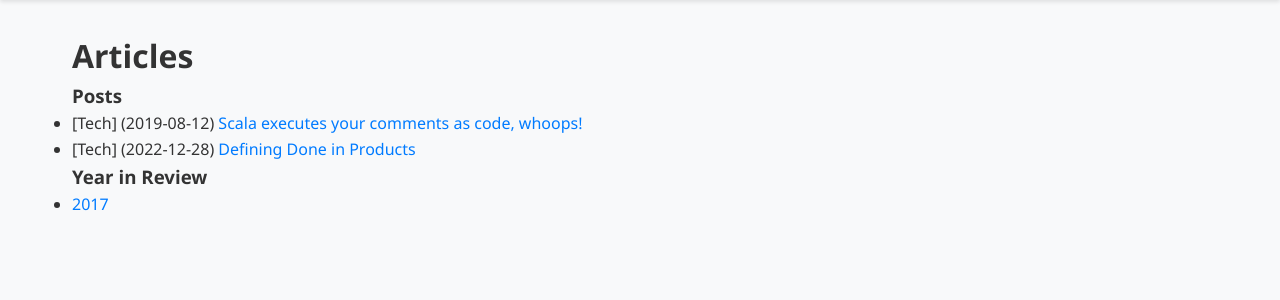
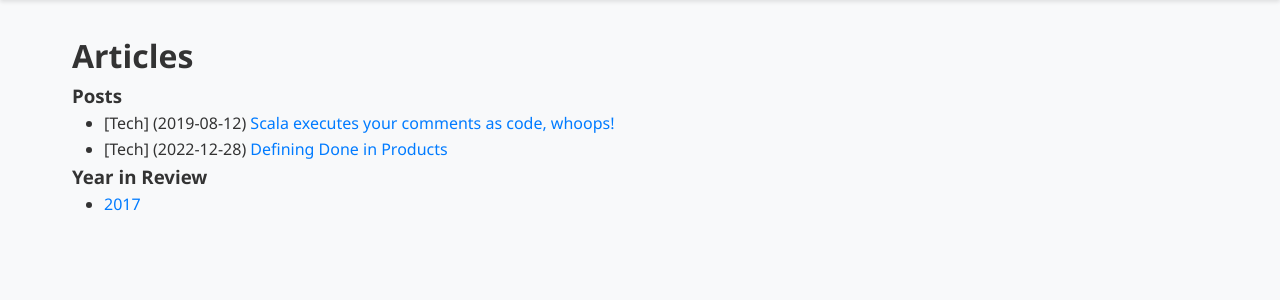
Before and after one commit to adamdecaf/adamdecaf.github.io, a PHP site: page /articles in a window 1280 px wide. Shown: the part 70-370 px from the top of the page. Run offline with PHP 8.4, Linux system fonts and the light colour scheme.

Commit message:
site: indent list items

```diff
--- a/articles/index.html
+++ b/articles/index.html
@@ -36,7 +36,7 @@
       <article>
         <h3>Posts</h3>
         <p>
-          <ul>
+          <ul class="article-list">
             <li>[Tech] (2019-08-12) <a href="scala-comment-exec.html">Scala executes your comments as code, whoops!</a></li>
             <li>[Tech] (2022-12-28) <a href="define-done.html">Defining Done in Products</a></li>
           </ul>
@@ -46,12 +46,12 @@
       <article>
         <h3>Year in Review</h3>
         <p>
-          <ul>
+          <ul class="article-list">
             <li><a href="2017.html">2017</a></li>
             <!-- <li><a href="2018.html">2018</a></li> -->
           </ul>
         </p>
-       </article>
+      </article>
     </main>
   </body>
 </html>
--- a/style.css
+++ b/style.css
@@ -127,6 +127,10 @@ main {
   color: #001f3f;
   margin-bottom: 1rem;
   font-size: 1.5rem;
+}
+
+.card ul, .article-list {
+  padding-left: 2rem;
 }
 
 .resume-card h3 {
```
